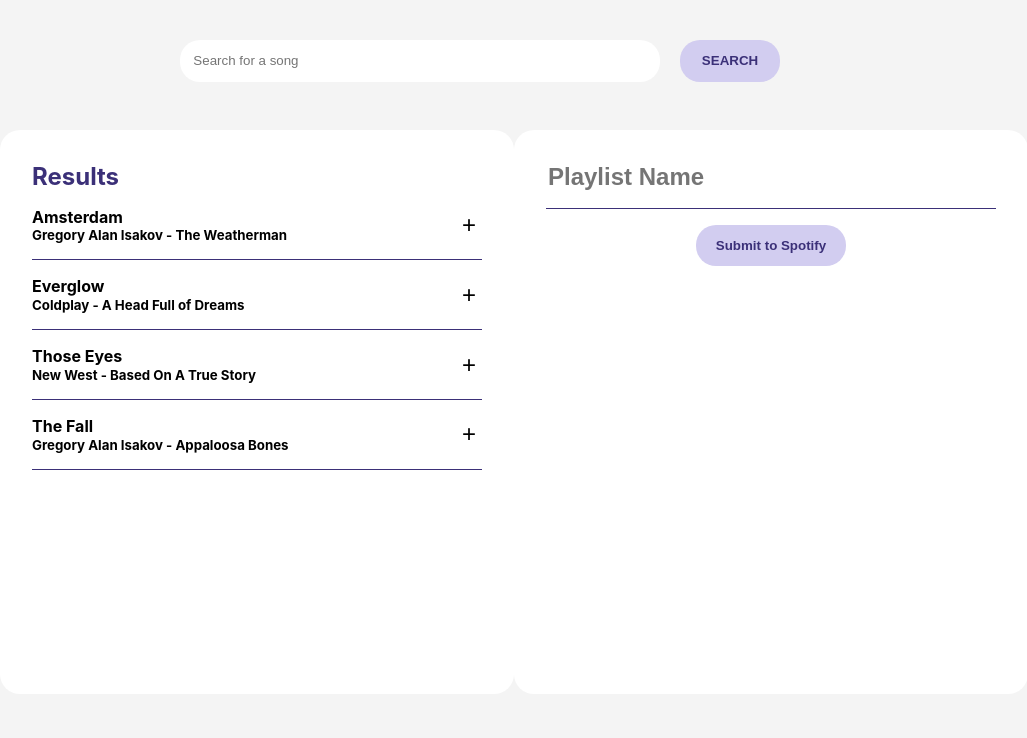
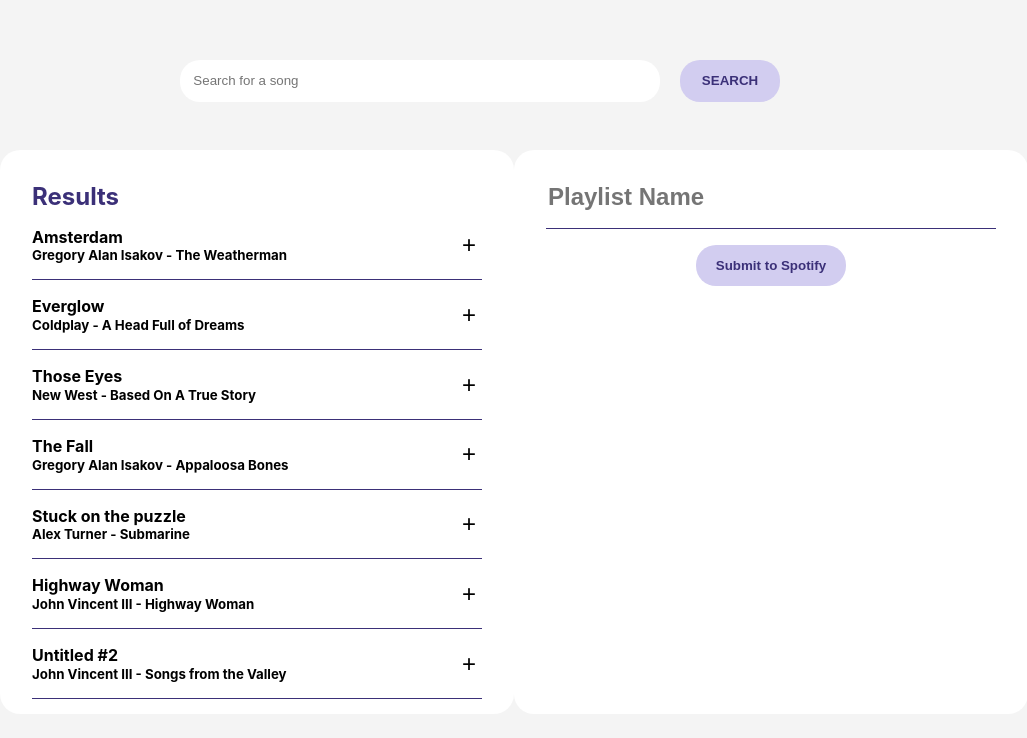
Before and after one commit to cvsluis/jamming, a React (Create React App) app: page / in a window 1280 px wide. Shown: the top 738 px of the page, without its empty margins (160-1187 px from the left). Built offline with nearby package versions, Linux system fonts and the light colour scheme.

Commit message:
fix: update playlist title state, add data

```diff
--- a/src/App.jsx
+++ b/src/App.jsx
@@ -29,13 +29,37 @@ const data = [
     title: 'The Fall',
     album: 'Appaloosa Bones'
   },
+  {
+    id: 5,
+    artist: 'Alex Turner',
+    title: 'Stuck on the puzzle',
+    album: 'Submarine'
+  },
+  {
+    id: 6,
+    artist: 'John Vincent III',
+    title: 'Highway Woman',
+    album: 'Highway Woman'
+  },
+  {
+    id: 7,
+    artist: 'John Vincent III',
+    title: 'Untitled #2',
+    album: 'Songs from the Valley'
+  },
+  {
+    id: 8,
+    artist: 'Arctic Monkeys',
+    title: "There'd Better Be A Mirrorball",
+    album: "The Car"
+  }
 ];
 
 function App() {
   const [songs, setSongs] = useState(data);
 
+  // Playlist Songs State
   const [playlist, setPlaylist] = useState([]);
-
   const updatePlaylist = (song) => {
     if (!playlist.includes(song)) {
       setPlaylist([...playlist, song]);
@@ -49,6 +73,12 @@ function App() {
     return playlist.includes(song);
   };
 
+  // Playlist Title State
+  const [playlistTitle, setPlaylistTitle] = useState('');
+  const updatePlaylistTitle = (e) => {
+    setPlaylistTitle(e.target.value);
+  };
+
   return (
     <div className="App">
       <header className="App-header">
@@ -56,7 +86,7 @@ function App() {
       </header>
       <main>
         <SearchResults songs={songs} updatePlaylist={updatePlaylist} isInPlaylist={isInPlaylist} />
-        <Playlist songs={playlist} updatePlaylist={updatePlaylist} isInPlaylist={isInPlaylist} />
+        <Playlist songs={playlist} updatePlaylist={updatePlaylist} isInPlaylist={isInPlaylist} updatePlaylistTitle={updatePlaylistTitle} playlistTitle={playlistTitle}/>
       </main>
     </div>
   );
--- a/src/App.scss
+++ b/src/App.scss
@@ -2,8 +2,8 @@
 
 .App {
   background-color: $lightest;
-  padding-top: 40px;
-  min-height: 100vh;
+  padding-top: 60px;
+  height: 100vh;
   display: flex;
   flex-direction: column;
   gap: 3rem;
--- a/src/components/Playlist.jsx
+++ b/src/components/Playlist.jsx
@@ -3,13 +3,11 @@ import '../styles/Playlist.scss'
 import Tracklist from './Tracklist';
 import Button from './Button';
 
-const Playlist = ({ songs, updatePlaylist, isInPlaylist }) => {
-  const [playlistTitle, setPlaylistTitle] = useState('');
-
+const Playlist = ({ songs, updatePlaylist, isInPlaylist, updatePlaylistTitle, playlistTitle }) => {
   return (
     <div className="article-container">
       <div className='playlist-form'>
-        <input placeholder='Playlist Name' className='playlist-input' value={playlistTitle} onChange={(e) => setPlaylistTitle(e.target.value)}></input>
+        <input placeholder='Playlist Name' className='playlist-input' value={playlistTitle} onChange={updatePlaylistTitle} ></input>
         <hr></hr>
       </div>
       <Tracklist songs={songs} updatePlaylist={updatePlaylist} isInPlaylist={isInPlaylist} />
--- a/src/styles/SearchResults.scss
+++ b/src/styles/SearchResults.scss
@@ -2,13 +2,14 @@
 
 .article-container {
   min-width: 450px;
-  min-height: 500px;
+  height: 500px;
   border-radius: 20px;
   background-color: white;
   padding: 2rem;
   display: flex;
   flex-direction: column;
   gap: 1rem;
+  overflow: scroll;
 }
 
 .article-container h2 {
```
